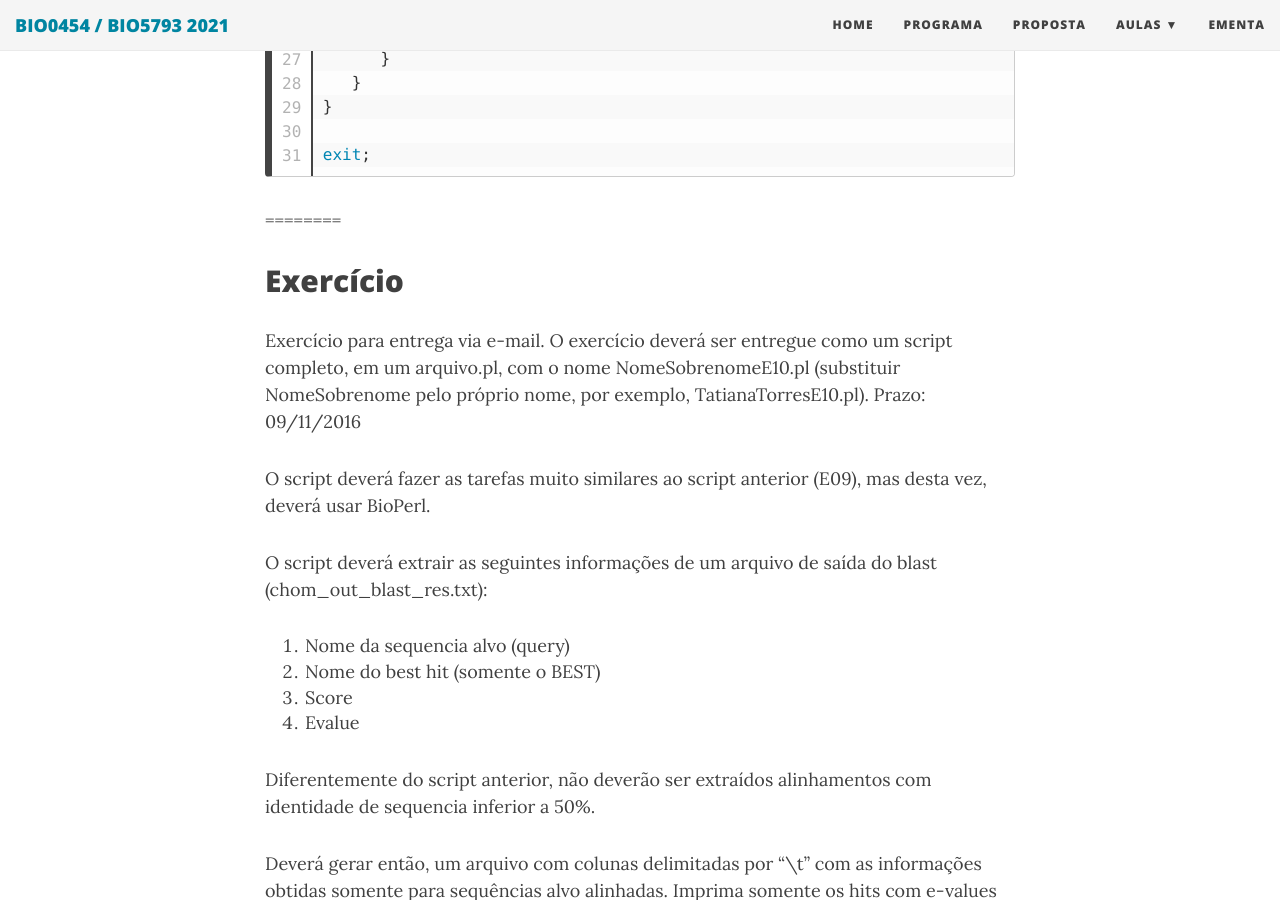
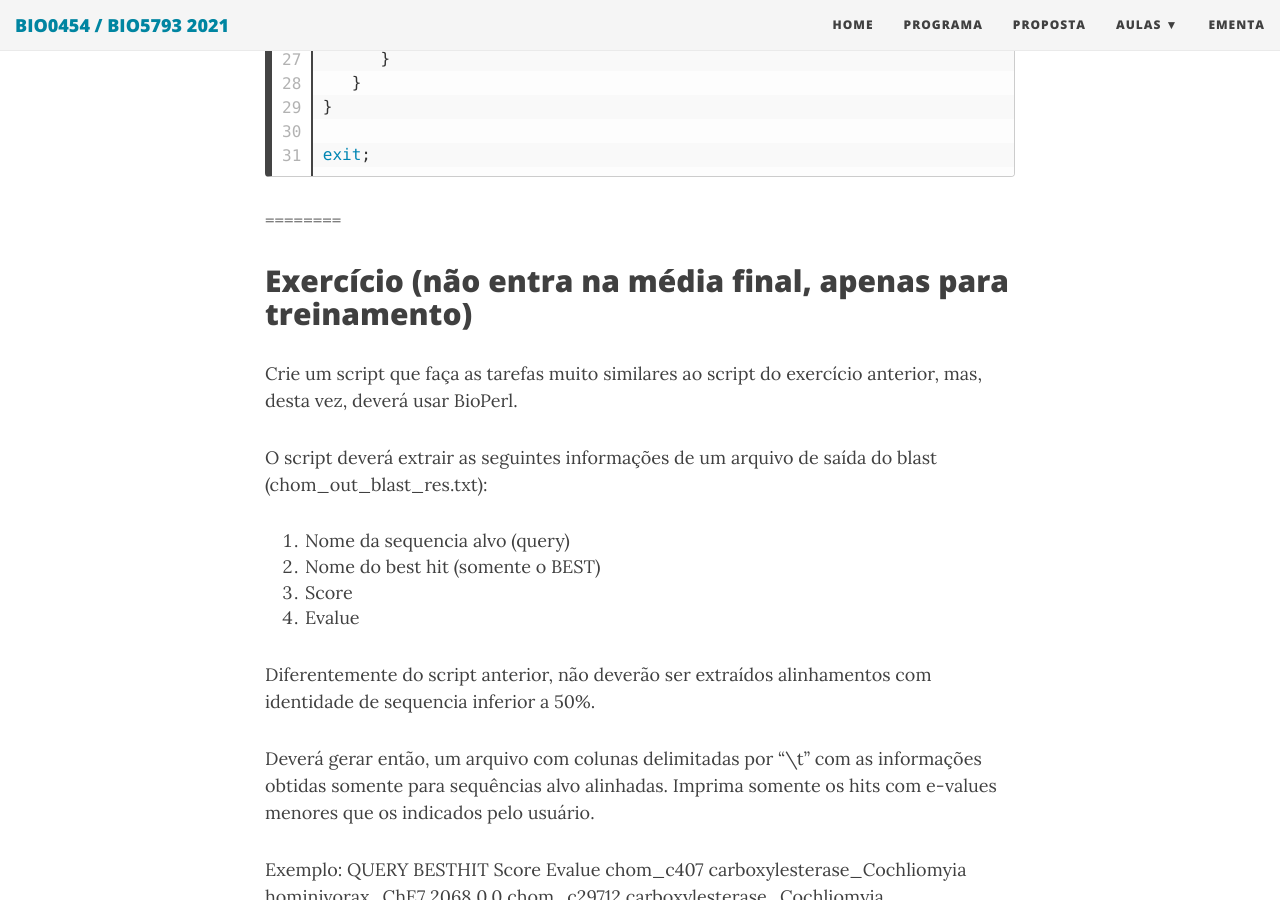
Before and after one commit to tttorres/introprog-copy, a Jekyll site: the page built from unpublished/2021-12-02-Aula16.md, in a window 1280 px wide and 900 px high, scrolled down 4230 px. Built offline with Jekyll 4.4.1, drawn with Linux system fonts in a browser that asks for light colours; nearby versions of some CDN libraries.

Commit message:
Update 2021-12-02-Aula16.md

```diff
--- a/unpublished/2021-12-02-Aula16.md
+++ b/unpublished/2021-12-02-Aula16.md
@@ -173,12 +173,9 @@ exit;
 
 ========
 
-## Exercício
+## Exercício (não entra na média final, apenas para treinamento)
 
-Exercício para entrega via e-mail. O exercício deverá ser entregue como um script completo, em um arquivo.pl, com o nome NomeSobrenomeE10.pl (substituir NomeSobrenome pelo próprio nome, por exemplo, TatianaTorresE10.pl).
-Prazo: 09/11/2016
-
-O script deverá fazer as tarefas muito similares ao script anterior (E09), mas desta vez, deverá usar BioPerl.
+Crie um script que faça as tarefas muito similares ao script do exercício anterior, mas, desta vez, deverá usar BioPerl.
 
 O script deverá extrair as seguintes informações de um arquivo de saída do blast (chom_out_blast_res.txt):
 1. Nome da sequencia alvo (query)
```
